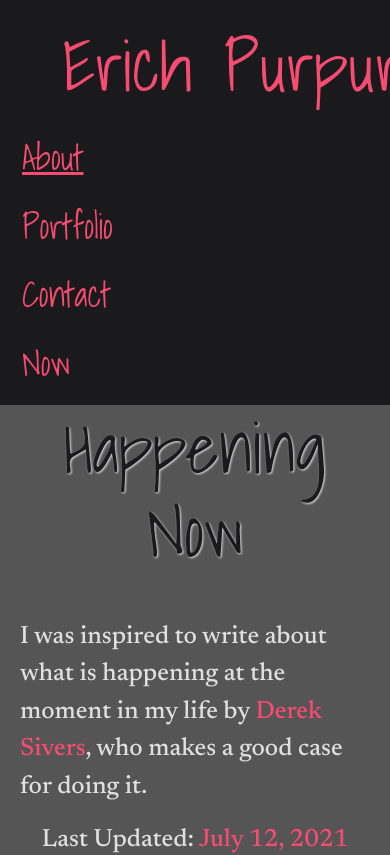
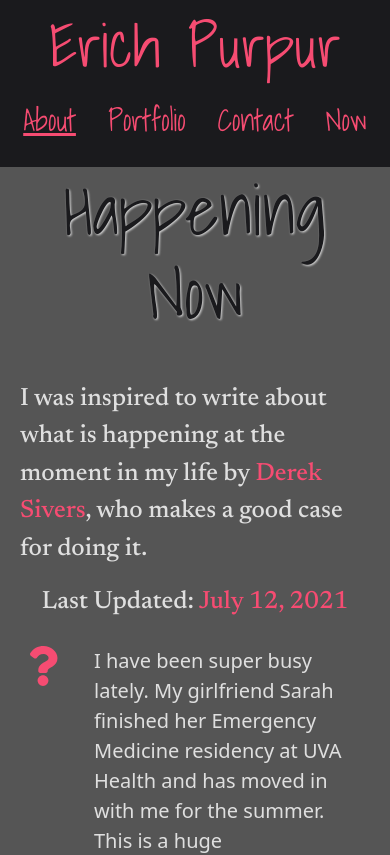
Before and after one commit to epurpur/ReactPortfolio, a React (Create React App) app: page /Now in a window 390 px wide. Shown: the top 855 px of the page. Built offline with nearby package versions, Linux system fonts and the light colour scheme.

Commit message:
re-doing header component and styles

```diff
--- a/src/App.css
+++ b/src/App.css
@@ -73,6 +73,10 @@
 
 nav {
     background-color: var(--background-black);
+    display: flex;
+    flex-direction: row;
+    justify-content: center;
+    align-items: center;
   }
 
   #myName {
@@ -80,14 +84,28 @@ nav {
   font-family: var(--text-header);
   font-size: 70px;
   margin-left: 150px;
+  text-align: center;
+  width: 40%;
   }
 
-.container-fluid li a {
-  color: var(--font-pink) !important;
-  font-family: var(--text-header);
+  #navItems {
+    width: 60%;
+    text-align: center;
+    display: flex;
+    flex-direction: row;
+    justify-content: center;
+    align-items: center;
+  }
+
+/**********************/
+/* NavLinks Component */
+/**********************/
+
+.navLinkItem {
   font-size: 40px;
-  margin: 0 10px 0 10px;
+  font-family: var(--text-header) !important;
 }
+
 
 /*******************/
 /* About component */
@@ -321,8 +339,6 @@ footer {
 
 
 
-
-
 /*************************************************************/
 
 
@@ -370,6 +386,23 @@ footer {
 
 
 @media screen and (max-width: 900px) {
+
+  /********************/
+  /* Header component */
+  /********************/
+
+  nav {
+    flex-direction: column;
+  }
+
+  #myName {
+  width: 100%;
+  margin-left: 50px;
+  }
+
+  #navItems {
+    width: 100%;
+  }
 
   /*******************/
   /* About component */
@@ -448,6 +481,26 @@ footer {
 
 @media screen and (max-width: 500px) {
 
+/********************/
+/* Header component */
+/********************/
+
+
+#myName {
+font-size: 60px;
+margin-left: 0px;
+}
+
+
+/**********************/
+/* NavLinks Component */
+/**********************/
+
+.navLinkItem {
+font-size: 30px;
+}
+
+
   /*******************/
   /* About component */
   /*******************/
--- a/src/components/Header.js
+++ b/src/components/Header.js
@@ -1,4 +1,6 @@
 import React from 'react'
+import { Link } from 'react-router-dom'
+
 import NavLinks from './NavLinks'
 
 const Header = () => {
@@ -6,13 +8,11 @@ const Header = () => {
 
     return (
     <header>
-        <nav className="navbar navbar-expand-lg">
-        <div className="container-fluid">
-            <a className="navbar-brand" href="/" id='myName'>Erich Purpur</a>
-            <div id="navbarNav">
+        <nav>
+            <Link to="/" id='myName'>Erich Purpur</Link>
+            <div id="navItems">
                 <NavLinks />
             </div>
-        </div>
         </nav>
     </header>
     )
--- a/src/components/NavLinks.js
+++ b/src/components/NavLinks.js
@@ -33,15 +33,14 @@ const NavLinks = () => {
     }
 
     return (
-        <ul className="navbar-nav ms-auto">
-            {/* Make list of HTML of each navbar item */}
+        <>
             {navLinks.map((link) =>
-            ( <li className="nav-item" key={link.id} onClick={() => toggleUnderline(link.id)}>
-            {/* Use conditional to evaluate if id.underlined === true. If so add underline tag. If not, no underline */}
-              <Link key={link.id} className="nav-link active" aria-current="page" to={link.title}>{(link.underlined ? <u>{link.title}</u>: `${link.title}` )}</Link>
-              </li> )
+                (<p className="navLinkItem" key={link.id} onClick={() => toggleUnderline(link.id)}>
+                    {/* Use conditional to evaluate if id.underlined === true. If so add underline tag. If not, no underline */}
+                    <Link key={link.id} className="nav-link" aria-current="page" to={link.title} style={{ color: '#F64C72' }}>{(link.underlined ? <u>{link.title}</u>: `${link.title}` )}</Link>
+                </p>)
             )}
-        </ul>
+        </>
     )
 }
 
```
